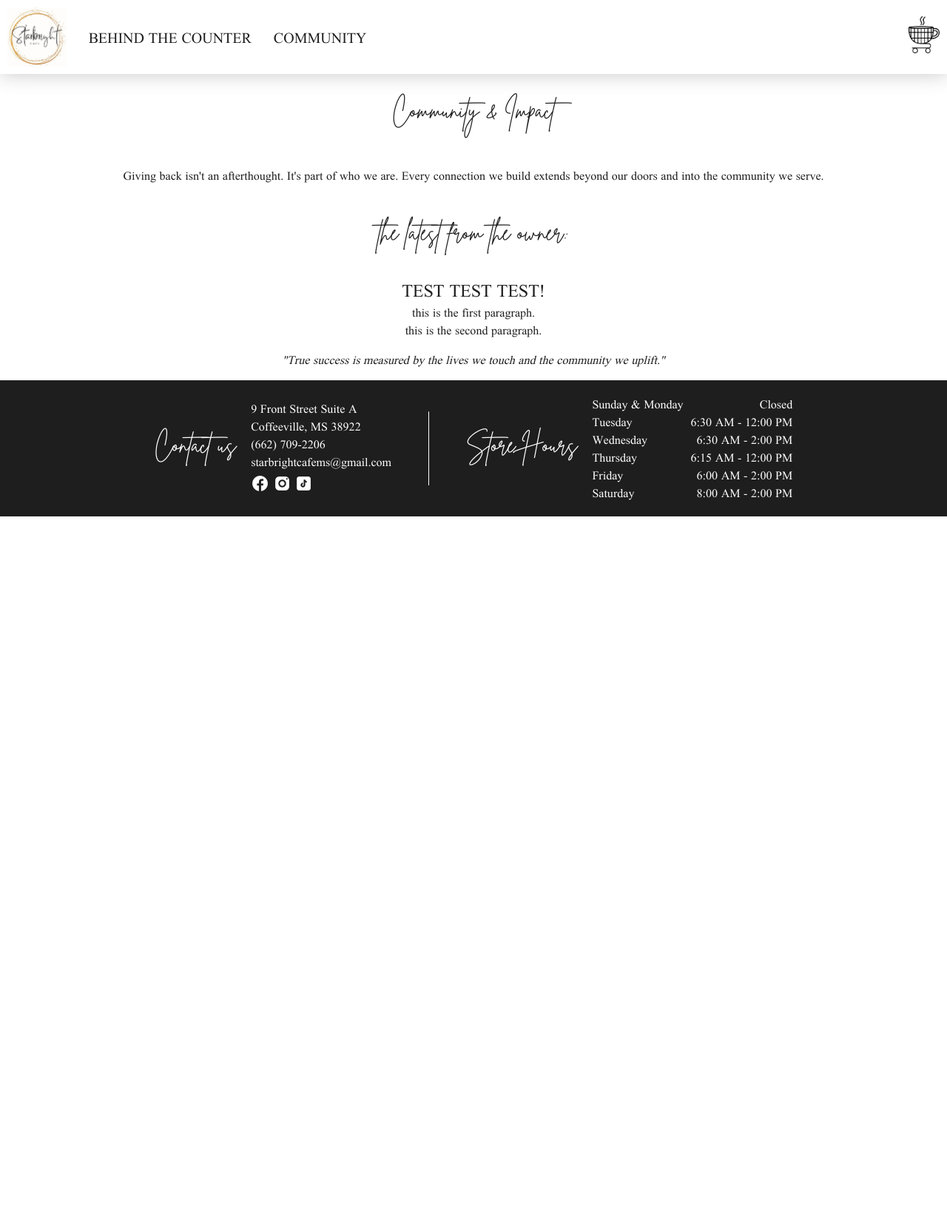
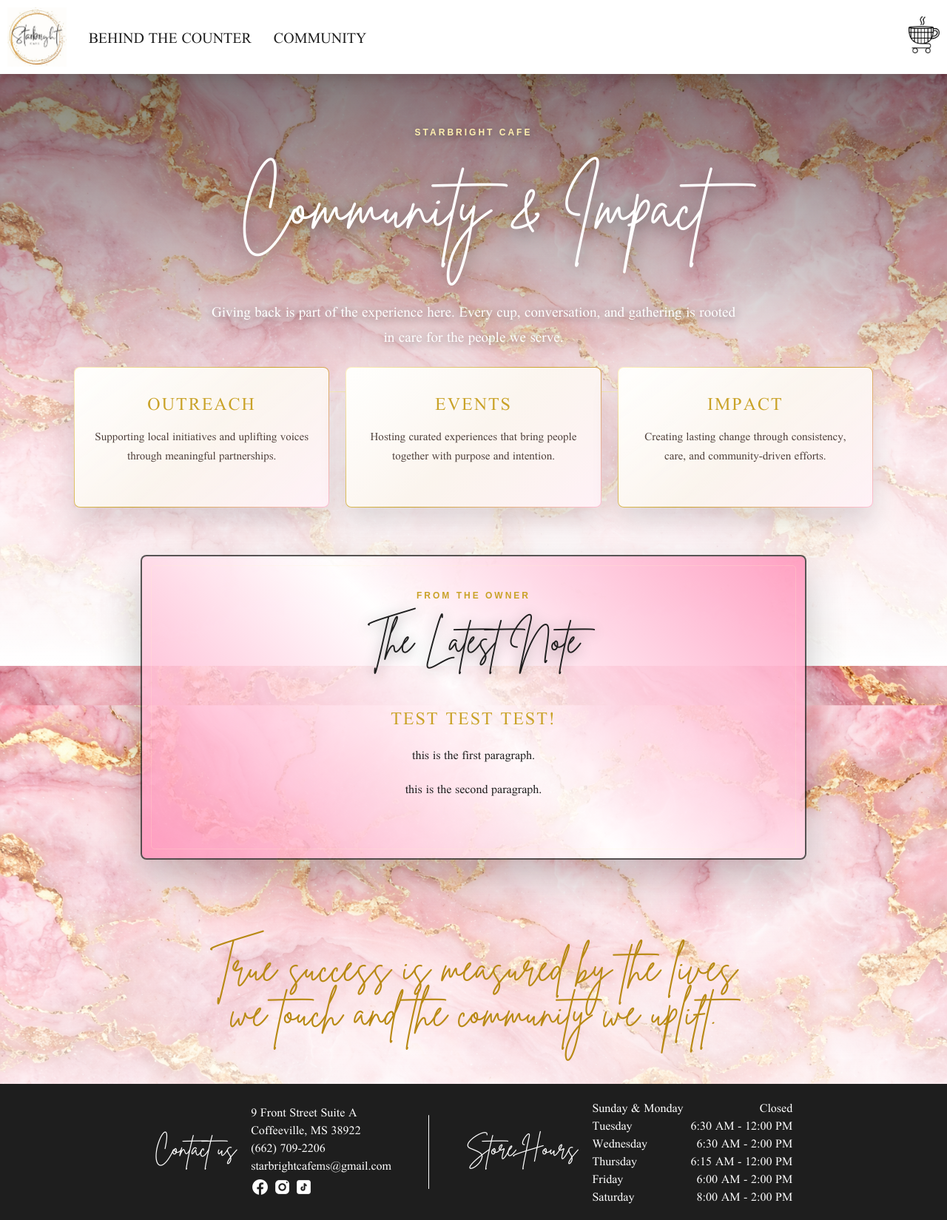
Before and after one commit to ChaseGreen98/starbright, a Django app: page /community/ in a window 1280 px wide. Shown: the whole page at 74% size. Before the commit the page ends 698 px from the top, so only its background shows below. Run offline with Django 5.2, Linux system fonts and the light colour scheme; data comes from the database, SQL or seed files in the repository.

Commit message:
community new marble color

```diff
--- a/app/static/styles.css
+++ b/app/static/styles.css
@@ -594,14 +600,134 @@ body {
     flex-direction: column;
     justify-content: center;
     align-items: center;
+    background:
+        linear-gradient(rgba(255, 255, 255, 0.0), rgba(255, 255, 255, 1)),
+        url("/app/static/images/pink-marble.png") center/cover fixed;
+    overflow: hidden;
 }
 
 .community-section p {
     text-align: center;
 }
 
+.community-hero {
+    width: 100%;
+    min-height: 48vh;
+    padding: 72px 22px 58px;
+    box-sizing: border-box;
+    display: flex;
+    flex-direction: column;
+    justify-content: center;
+    align-items: center;
+    text-align: center;
+    background:
+        linear-gradient(rgba(30, 30, 30, 0.55), rgba(30, 30, 30, 0));
+    position: relative;
+}
+
+.community-hero::after {
+    content: "";
+    position: absolute;
+    bottom: 0;
+    width: min(760px, 82vw);
+    height: 1px;
+    background: linear-gradient(to right, transparent, #fff4c2, #c9a227, #fff4c2, transparent);
+}
+
+.community-kicker {
+    margin: 0 0 10px;
+    font-family: Arial, Helvetica, sans-serif;
+    font-size: 12px;
+    font-weight: 700;
+    letter-spacing: 3px;
+    text-transform: uppercase;
+    color: #c9a227;
+}
+
+.community-hero .community-kicker {
+    color: #fff0b0;
+    text-shadow: 0 2px 10px rgba(0, 0, 0, 0.45);
+}
+
+.community-title {
+    margin: 0;
+    font-size: clamp(52px, 8vw, 92px);
+    color: white;
+    text-shadow: 0 4px 22px rgba(0, 0, 0, 0.42);
+}
+
+.community-intro {
+    max-width: 720px;
+    margin: 16px auto 0;
+    font-size: 19px;
+    line-height: 1.8;
+    color: white;
+    text-shadow: 0 2px 12px rgba(0, 0, 0, 0.45);
+}
+
 .community-cards {
-    display: none;
+    width: min(1080px, 90vw);
+    display: grid;
+    grid-template-columns: repeat(3, 1fr);
+    gap: 22px;
+    margin: -34px 0 64px;
+    position: relative;
+    z-index: 1;
+}
+
+.community-card {
+    min-height: 190px;
+    padding: 30px 24px;
+    box-sizing: border-box;
+    text-align: center;
+    background:
+        linear-gradient(145deg, rgba(255, 255, 255, 0.96), rgba(255, 247, 251, 0.9)) padding-box,
+        linear-gradient(135deg, #fff4c2, #c9a227, #ffbed4) border-box;
+    border: 1px solid transparent;
+    border-radius: 8px;
+    box-shadow: 0 18px 36px rgba(30, 30, 30, 0.14);
+}
+
+.community-card h2 {
+    margin: 0 0 14px;
+    color: #c9a227;
+    letter-spacing: 2px;
+}
+
+.community-card p {
+    margin: 0;
+    font-size: 15px;
+    line-height: 1.7;
+    color: #4f403b;
+}
+
+#newsletter-section {
+    width: min(900px, 90vw);
+    margin: 0 auto 68px;
+    padding: 46px min(7vw, 66px);
+    box-sizing: border-box;
+    text-align: center;
+    background: linear-gradient(45deg, rgb(255 146 186 / 85%), rgb(255 255 255 / 85%), rgb(255 146 186 / 85%)) padding-box;
+    border: 2px solid rgba(30 30 30 / 0.75);
+    border-radius: 8px;
+    box-shadow: 0 24px 54px rgba(30, 30, 30, 0.24);
+    position: relative;
+}
+
+#newsletter-section::before {
+    content: "";
+    position: absolute;
+    inset: 12px;
+    border: 1px solid rgba(255, 244, 194, 0.22);
+    border-radius: 5px;
+    pointer-events: none;
+}
+
+#newsletter-section h1 {
+    margin: 0 0 26px;
+    font-size: 50px;
+    color: rgb(30 30 30);
+    text-shadow: 0 3px 18px rgba(0, 0, 0, 0.45);
 }
 
 .newsletter-card {
@@ -613,15 +739,34 @@ body {
 }
 
 .newsletter-card h2 {
-    margin: 0;
+    margin: 0 0 18px;
+    color: #c9a227;
+    letter-spacing: 2px;
 }
 
 .newsletter-card p {
-    margin: 0;
+    width: min(680px, 100%);
+    margin: 0 auto 16px;
+    font-size: 16px;
+    line-height: 1.85;
+    color: rgb(30 30 30);
 }
 
 .community-quote {
-    font-style: italic;
+    width: 100%;
+    padding: 56px 22px;
+    box-sizing: border-box;
+    /* background: linear-gradient(135deg, #fff7fb, #ffffff); */
+    /* border-top: 1px solid rgba(201, 162, 39, 0.35); */
+}
+
+.community-quote p {
+    max-width: 760px;
+    margin: 0 auto;
+    font-family: Brittany;
+    font-size: clamp(34px, 5vw, 56px);
+    line-height: 1.1;
+    color: #b88914;
 }
 
 /* MOBILE STYLING */
--- a/app/templates/community/community.html
+++ b/app/templates/community/community.html
@@ -6,30 +6,33 @@
 
 <div class="community-section">
 
-    <h1 class="community-title">Community & Impact</h1>
-
-    <p class="community-intro">
-        Giving back isn't an afterthought. It's part of who we are.
-        Every connection we build extends beyond our doors and into the community we serve.
-    </p>
+    <section class="community-hero">
+        <p class="community-kicker">Starbright Cafe</p>
+        <h1 class="community-title">Community & Impact</h1>
+        <p class="community-intro">
+            Giving back is part of the experience here. Every cup, conversation, and gathering
+            is rooted in care for the people we serve.
+        </p>
+    </section>
 
     <div class="community-cards">
-        <div class="card">
+        <div class="community-card">
             <h2>Outreach</h2>
             <p>Supporting local initiatives and uplifting voices through meaningful partnerships.</p>
         </div>
-        <div class="card">
+        <div class="community-card">
             <h2>Events</h2>
             <p>Hosting curated experiences that bring people together with purpose and intention.</p>
         </div>
-        <div class="card">
+        <div class="community-card">
             <h2>Impact</h2>
             <p>Creating lasting change through consistency, care, and community-driven efforts.</p>
         </div>
     </div>
 
     <div id="newsletter-section">
-        <h1>the latest from the owner:</h1>
+        <p class="community-kicker">From the Owner</p>
+        <h1>The Latest Note</h1>
         {% if newsletter %}
         <div class="newsletter-card">
             <h2>{{ newsletter.title }}</h2>
@@ -45,9 +48,7 @@
     </div>
 
     <div class="community-quote">
-        <p>
-            "True success is measured by the lives we touch and the community we uplift."
-        </p>
+        <p>True success is measured by the lives we touch and the community we uplift.</p>
     </div>
 
 </div>
--- a/app/templates/index.html
+++ b/app/templates/index.html
@@ -28,6 +28,13 @@
                     <div id="mobile-hidden-nav">
                         <a class="nav-links" href="{% url 'behind_counter_view' %}">BEHIND THE COUNTER</a>
                         <a class="nav-links" href="{% url 'community_view' %}">COMMUNITY</a>
+                        {% if user.is_superuser %}
+                        <a class="nav-links" href="{% url 'owner_portal' %}">OWNER PORTAL</a>
+                        <form action="{% url 'logout' %}" method="post">
+                            {% csrf_token %}
+                            <button class="nav-links" type="submit">Log Out</button>
+                        </form>
+                        {% endif %}
                     </div>
                 </div>
             </div>
--- a/app/views.py
+++ b/app/views.py
@@ -32,10 +32,14 @@ def login_view(request):
         form = CustomAuthenticationForm(request, data=request.POST)
         if form.is_valid():
             login(request, form.get_user())
-            return redirect("home")
+            return redirect("owner_portal")
     else:
         form = CustomAuthenticationForm()
     return render(request, "login.html", {"form": form})
+
+def logout_view(request):
+    logout(request)
+    return redirect("home")
 
 def sign_up_view(request: HttpRequest) -> HttpResponse:
     if request.method == "POST":
--- a/starbright/urls.py
+++ b/starbright/urls.py
@@ -15,6 +15,7 @@ urlpatterns = [
     path("owner-portal/update-post/", news_update_form_view, name="update_post_view"),
     path("create-review/", create_review_view, name="create_review"),
     path("sign-up/", sign_up_view, name="sign_up"),
+    path("logout/", logout_view, name="logout"),
 ]
 
 if settings.DEBUG:
```
Also changed, not shown: other parts of app/static/styles.css (+60 -4 lines), app/templates/behind_counter.html (+8 -2 lines), app/templates/home.html (+0 -13 lines).
